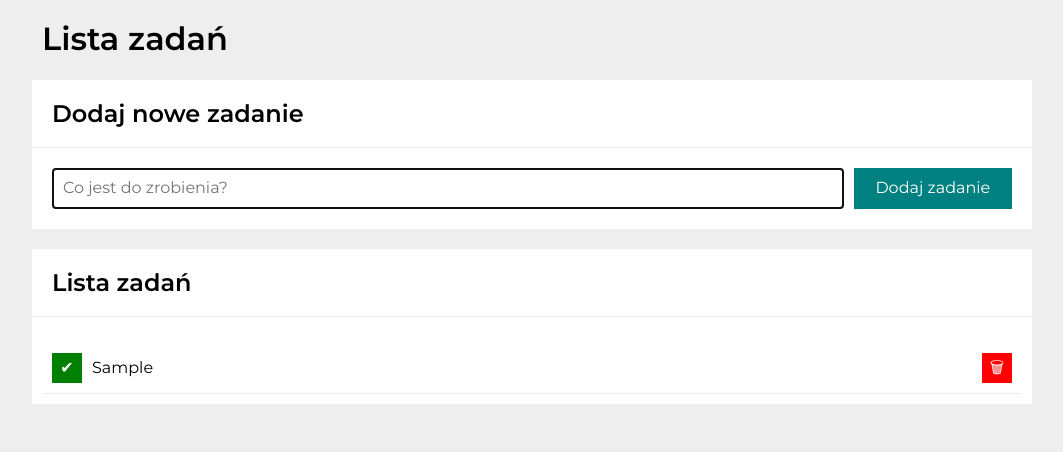
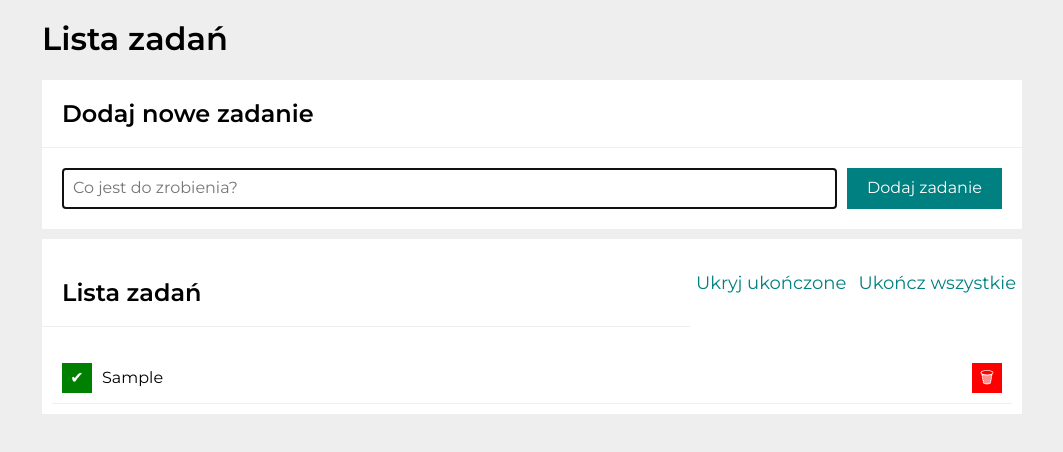
Before and after one commit to Fisznikove/secondTaskList, a plain HTML site: page index.html in a window 1280 px wide. Both pictures are taken after typing "Sample" into the empty fields and a click on the button "Dodaj zadanie". Shown: the whole page, without its empty margins (108-1171 px from the left). Drawn offline with nearby package versions, Linux system fonts and the light colour scheme.

Commit message:
all toDoList function and application look  added

```diff
--- /dev/null
+++ b/css/button.css
@@ -0,0 +1,23 @@
+.header__buttons {
+    color:teal;
+    border:none;
+    background-color: white;
+    font-size: 18px;
+}
+
+
+.tasks__button--hiddenAllDone:disabled{
+color:#ccc
+}
+
+
+.section__buttons {
+    display: grid;
+    grid-template-columns: auto auto;
+}
+
+@media(max-width: 767px) {
+    .section__buttons {
+        grid-template-columns: 1fr;
+    }
+}
--- a/css/list.css
+++ b/css/list.css
@@ -30,3 +30,6 @@ background-color: green;
 .list__button--remove {
 background-color: red;
 }
+.tasks__item--hidden {
+    display: none;
+}
--- a/css/section.css
+++ b/css/section.css
@@ -1,5 +1,6 @@
 .section {
     background-color: white;
+    margin-bottom: 10px;
 }
 
 .section__header {
@@ -29,3 +30,15 @@ padding: 10px;
         grid-template-columns: 1fr;
     }
 }
+
+.section__conteiner {
+    display:grid;
+    grid-template-columns: 1fr auto auto;
+
+}
+
+@media (max-width: 767px) {
+    .section__conteiner {
+        grid-template-columns: 1fr;
+    }
+}
--- a/css/style.css
+++ b/css/style.css
@@ -13,6 +13,7 @@ html {
     margin: 0 auto;
     word-break: break-word;
 }
- .header {
-    margin: 10px;
- }
+
+.main {
+    margin:10px;
+}
--- a/index.html
+++ b/index.html
@@ -13,6 +13,7 @@
     <link href="css/section.css" rel="stylesheet">
     <link href="css/form.css" rel="stylesheet">
     <link href="css/list.css" rel="stylesheet">
+    <link href="css/button.css" rel="stylesheet">
     <script defer src="js/script.js"></script>
     <link rel="icon" href="images/ok.png">
     <link rel="preconnect" href="https://fonts.googleapis.com">
@@ -21,8 +22,8 @@
 </head>
 
 <body class="body">
-    <main>
-        <header class="header">
+    <main class="main">
+        <header>
             <h1>Lista zadań</h1>
         </header>
         <section class="section">
@@ -33,11 +34,12 @@
             </form>
         </section>
         <section class="section">
-            <h2 class="section__header">Lista zadań</h2>
+            <div class="section__conteiner">
+                <h2 class="section__header"> Lista zadań </h2>
+                <div class="js-buttons section__buttons"></div>
+            </div>
             <ul class="section__list js-tasks"></ul>
         </section>
-
-
     </main>
 </body>
 
--- a/js/script.js
+++ b/js/script.js
@@ -1,11 +1,11 @@
 {
     let tasks = [];
+    let hideDoneTask = false;
 
     const addNewTask = (newTaskContent) => {
         tasks = [
             ...tasks,
-            { content: newTaskContent },
-        ];
+            { content: newTaskContent }];
 
         render();
     };
@@ -26,6 +26,19 @@
         render();
     };
 
+    const toggleAllTaskDone = () => {
+        tasks = tasks.map((task) => ({
+            ...task,
+            done: true,
+        }));
+        render();
+    };
+
+    const toggleHideDoneTask = () => {
+        hideDoneTask = !hideDoneTask;
+        render();
+    }
+
     const bindEvents = () => {
         const buttonRemove = document.querySelectorAll(".js-button");
         buttonRemove.forEach((buttonRemove, index) => {
@@ -35,7 +48,9 @@
 
         });
 
+    };
 
+    const bindToggleDoneEvents = () => {
         const buttonToggleDone = document.querySelectorAll(".js-done");
         buttonToggleDone.forEach((buttonToggleDone, index) => {
             buttonToggleDone.addEventListener("click", () => {
@@ -45,22 +60,61 @@
         });
     };
 
-    const render = () => {
+    const renderTask = () => {
         let htmlString = "";
 
         for (const task of tasks) {
             htmlString += `
-            <li class="list__item">
-             <button class="js-done list__button list__button--done">✔</button>
-            <span class="task__list ${task.done ? "list__item--done" : ""}" >
-            ${task.content}</span>
-            <button class="js-button list__button list__button--remove">🗑</button>
-            </li>`
+        <li class="list__item ${task.done && hideDoneTask ? "tasks__item--hidden" : ""}">
+         <button class="js-done list__button list__button--done">✔</button>
+        <span class="task__list ${task.done ? "list__item--done" : ""}" >
+        ${task.content}</span>
+        <button class="js-button list__button list__button--remove">🗑</button>
+        </li>`
         }
 
         document.querySelector(".js-tasks").innerHTML = htmlString;
 
+    };
+
+    const renderButtons = () => {
+        let htmlButtonString = "";
+        if (tasks.length === 0) {
+            htmlButtonString = "";
+        }
+        else {
+            htmlButtonString += `
+        <button class= "js-toggleHideDoneTask header__buttons">
+        ${hideDoneTask ? "Pokaż ukończone" : "Ukryj ukończone"}
+        </button>
+        <button class= "header__buttons tasks__button--hiddenAllDone js-doneAllTasks"
+        ${tasks.every(({ done }) => done) ? "disabled" : ""}> Ukończ wszystkie
+        </button>`
+        }
+
+        document.querySelector(".js-buttons").innerHTML = htmlButtonString;
+
+    };
+
+    const bindButtonEvents = () => {
+        const hideTaskButton = document.querySelector(".js-toggleHideDoneTask");
+
+        if (hideTaskButton) {
+            hideTaskButton.addEventListener("click", toggleHideDoneTask);
+        }
+
+        const doneAllTasks = document.querySelector(".js-doneAllTasks");
+        if (doneAllTasks) {
+            doneAllTasks.addEventListener("click", toggleAllTaskDone)
+        }
+    };
+
+    const render = () => {
+        renderTask();
+        renderButtons();
         bindEvents();
+        bindToggleDoneEvents();
+        bindButtonEvents();
     };
 
 
@@ -79,7 +133,6 @@
 
     };
 
-
     const init = () => {
         render();
         const form = document.querySelector(".js-form");
```
Also changed, not shown: css/form.css (line endings or trailing spaces).
